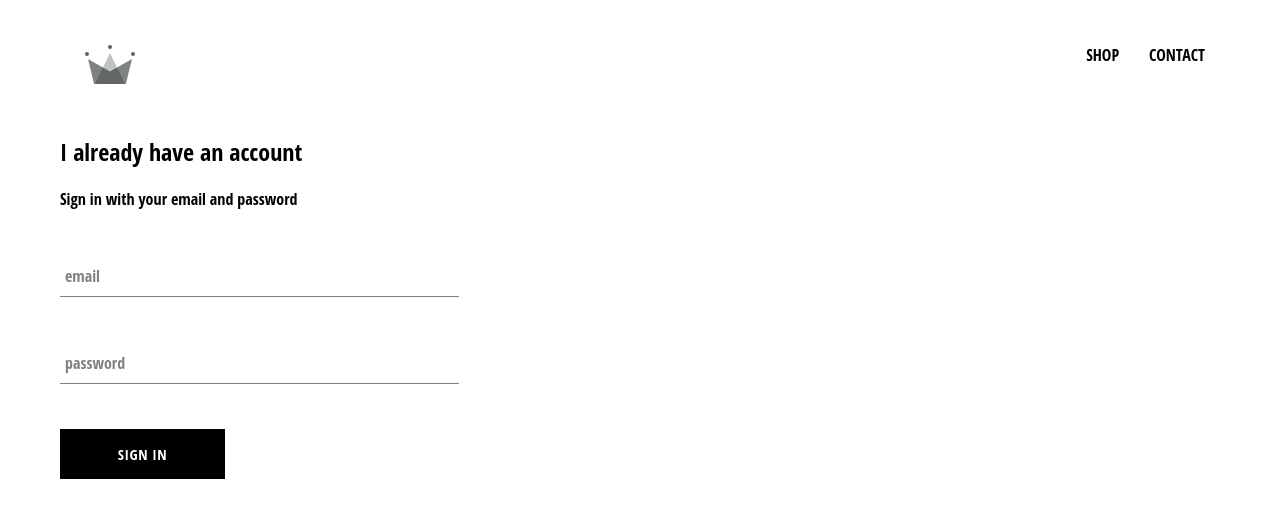
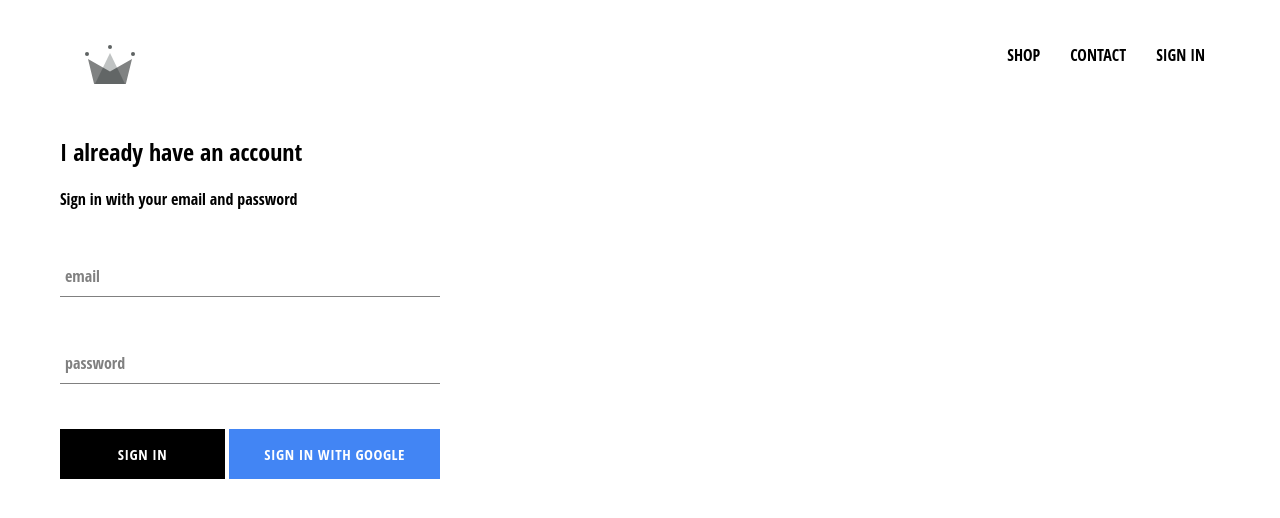
Before and after one commit to RizkiRay/crwn-clothing, a React (Create React App) app: page /signin in a window 1280 px wide. Shown: the top 518 px of the page. Built offline with nearby package versions, Linux system fonts and the light colour scheme; no server answers; the HTML template or start-up script is replaced by a standard one.

Commit message:
add firebase to project and create sign in with google

```diff
--- a/package.json
+++ b/package.json
@@ -3,6 +3,7 @@
   "version": "0.1.0",
   "private": true,
   "dependencies": {
+    "firebase": "^7.4.0",
     "node-sass": "^4.13.0",
     "react": "^16.11.0",
     "react-dom": "^16.11.0",
--- a/src/App.css
+++ b/src/App.css
@@ -6,3 +6,6 @@
   text-decoration: none;
   color: black
 }
+*{
+  box-sizing: border-box;
+}
--- a/src/App.js
+++ b/src/App.js
@@ -5,12 +5,34 @@
 import ShopPage from './pages/shop/shop.component';
 import Header from './components/header/header.component';
 import SignInAndSignUpPage from './pages/sign-in-and-sign-up/sign-in-and-sign-up.component';
+import {auth} from './firebase/firebase.utils';
 
-function App() {
-  // return <HomePage/>
+class App extends React.Component {
+
+  constructor() {
+    super();
+    this.state = {
+      currentUser:null
+    }
+  }
+
+  unsubscribeFromAuth = null
+
+  componentDidMount(){
+    this.unsubscribeFromAuth = auth.onAuthStateChanged(user => {
+      this.setState({currentUser:user});
+      console.log(user);
+    });
+  }
+
+  componentWillUnmount() {
+    this.unsubscribeFromAuth();
+  }
+
+  render() {
     return (
       <div>
-      <Header/>
+        <Header currentUser={this.state.currentUser}/>
         <Switch>
           <Route exact path='/' component={HomePage}/>
           <Route path='/shop' component={ShopPage}/>
@@ -19,5 +41,6 @@
       </div>
     )
   }
+}
 
 export default App;
--- a/src/components/custom-button/custom-button.component.jsx
+++ b/src/components/custom-button/custom-button.component.jsx
@@ -1,8 +1,8 @@
 import React from 'react'
 import './custom-button.styles.scss'
 
-const CustomButton = ({children, ...otherProps}) => (
-    <button className='custom-button' {...otherProps}>
+const CustomButton = ({children, isGoogleSignIn, ...otherProps}) => (
+    <button className={`${isGoogleSignIn?'google-sign-in':''} custom-button`} {...otherProps}>
         {children}
     </button>
 );
--- a/src/components/custom-button/custom-button.styles.scss
+++ b/src/components/custom-button/custom-button.styles.scss
@@ -19,4 +19,13 @@
     color: black;
     border: 1px solid black;
   }
+
+  &.google-sign-in {
+    background-color: #4285f4;
+    color: white;
+    &:hover{
+      background-color: #357ae8;
+      border: none;
+    }
+  }
 }
--- a/src/components/header/header.component.jsx
+++ b/src/components/header/header.component.jsx
@@ -2,8 +2,9 @@
 import './header.styles.scss';
 import { Link } from 'react-router-dom';
 import {ReactComponent as Logo} from '../../assets/crown.svg'
+import {auth} from '../../firebase/firebase.utils';
 
-const Header = () => (
+const Header = ({currentUser}) => (
     <div className='header'>
         <Link className='logo-container' to='/'>
             <Logo className='logo'/>
@@ -11,6 +12,12 @@
         <div className='options'>
             <Link className='option' to='/shop'>SHOP</Link>
             <Link className='option' to='/shop'>CONTACT</Link>
+            {
+                currentUser ?
+                <div className='option' onClick={()=> auth.signOut()}>SIGN OUT</div>
+                :
+                <Link className='option' to='/signin'>SIGN IN</Link>
+            }
         </div>
     </div>
 );
--- a/src/components/header/header.styles.scss
+++ b/src/components/header/header.styles.scss
@@ -15,6 +15,7 @@
     width: 50%;
     height: 100%;
     display: flex;
+    cursor: pointer;
     align-items: center;
     justify-content: flex-end;
 
--- a/src/components/sign-in/sign-in.component.jsx
+++ b/src/components/sign-in/sign-in.component.jsx
@@ -2,6 +2,7 @@
 import './sign-in.styles.scss'
 import FormInput from '../form-input/form-input.component';
 import CustomButton from '../custom-button/custom-button.component';
+import {signInWithGoogle} from '../../firebase/firebase.utils';
 
 class SignIn extends React.Component {
     constructor(props){
@@ -30,7 +31,10 @@
                 <form>
                     <FormInput label='email' name='email' type='email' value={this.state.email} handleChange={this.handleChange} required/>
                     <FormInput label='password' name='password' type='password' value={this.state.password} handleChange={this.handleChange} required/>
-                    <CustomButton type='submit'>SIGN IN</CustomButton>
+                    <div className = 'buttons'>
+                        <CustomButton type='submit'>SIGN IN</CustomButton>
+                        <CustomButton onClick={signInWithGoogle} isGoogleSignIn>{' '} SIGN IN WITH GOOGLE {' '}</CustomButton>
+                    </div>
                 </form>
             </div>
         )
--- a/src/components/sign-in/sign-in.styles.scss
+++ b/src/components/sign-in/sign-in.styles.scss
@@ -1,8 +1,12 @@
 .sign-in {
-    width:30vw;
+    width:380px;
     display: flex;
     flex-direction: column;
 }
 .title{
     margin: 10px 0px;
 }
+.buttons {
+    display: flex;
+    justify-content: space-between;
+}
--- /dev/null
+++ b/src/firebase/firebase.utils.js
@@ -0,0 +1,24 @@
+import firebase from 'firebase/app';
+import 'firebase/firestore';
+import 'firebase/auth';
+
+const config = {
+    apiKey: "AIzaSyCXxbaa83f0Ej4GlH-VZVQwFw36Vmvc1lc",
+    authDomain: "crwn-db-84e1c.firebaseapp.com",
+    databaseURL: "https://crwn-db-84e1c.firebaseio.com",
+    projectId: "crwn-db-84e1c",
+    storageBucket: "crwn-db-84e1c.appspot.com",
+    messagingSenderId: "597987058934",
+    appId: "1:597987058934:web:959f3ae21dc2c0952c78d7",
+    measurementId: "G-WZT7BQ44GZ"
+  };
+
+  firebase.initializeApp(config);
+  export const auth = firebase.auth();
+  export const firestore = firebase.firestore();
+
+  const provider = new firebase.auth.GoogleAuthProvider();
+  provider.setCustomParameters({prompt:'select_account'});
+  export const signInWithGoogle = () => auth.signInWithPopup(provider);
+
+  export default firebase;
```
Also changed, not shown: 1 other file (tests, documents, lock files or other folders). Lines whose indentation alone changed are shown as unchanged.
